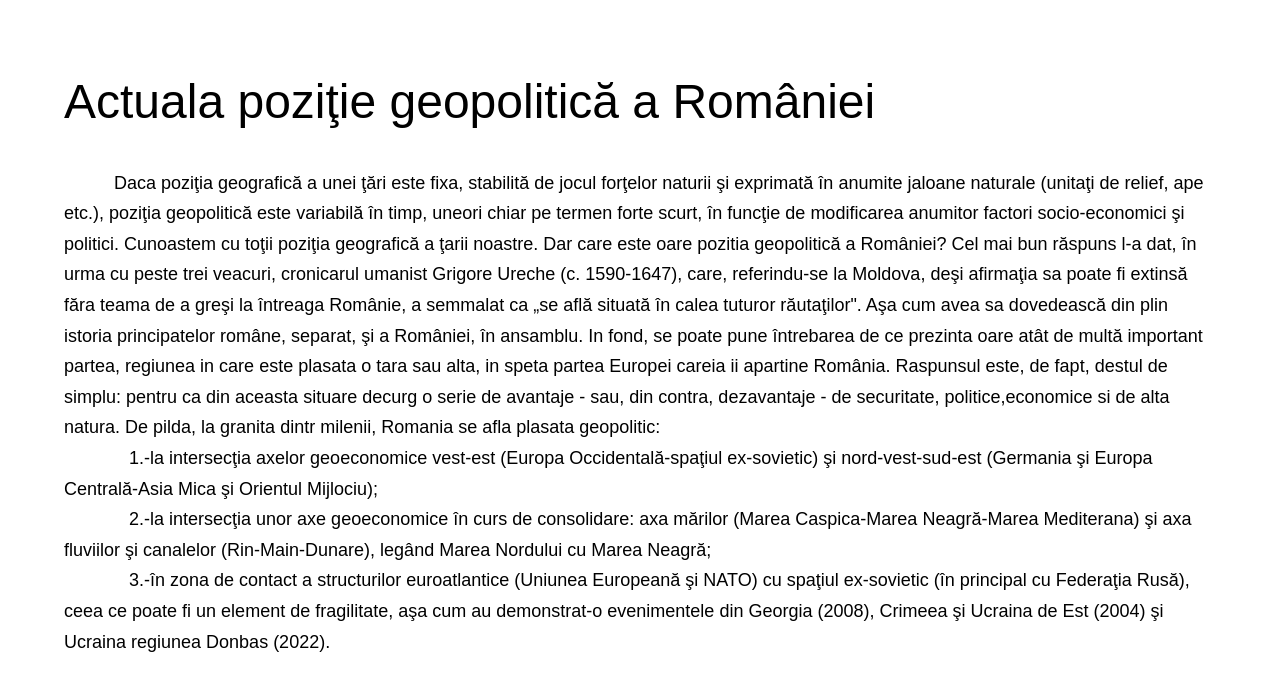
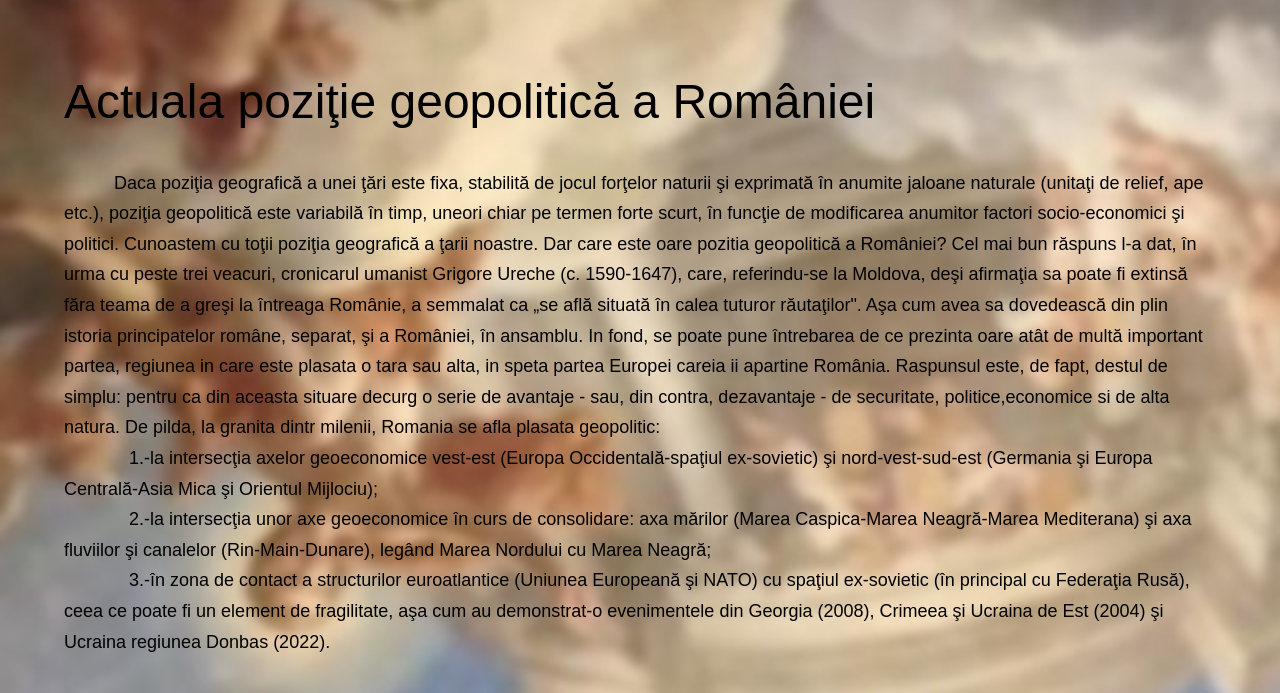
Before and after one commit to L0v3Pills/patriem-website, a plain HTML site: page despre.html in a window 1280 px wide. Shown: the part 63-756 px from the top of the page. Drawn offline with Linux system fonts and the light colour scheme.

Commit message:
Update despre.html

```diff
--- a/despre.html
+++ b/despre.html
@@ -43,7 +43,7 @@ line-height:60px;
 text-transform:uppercase;
 }
   .bg-image {
- background: url(michelangeo.jpg);
+ background: url(michelangelo.jpg);
  background-size: cover;
  background-repeat: no-repeat;
  }
@@ -81,7 +81,7 @@ text-align:center;
 </nav>
 </header>
   <div class="bg-image">
- <body background="michelangeo.jpg">
+ <body background="michelangelo.jpg">
 
 <div class="content">
 <p><font size="18"color="black">Actuala poziţie geopolitică a României</p>
```
